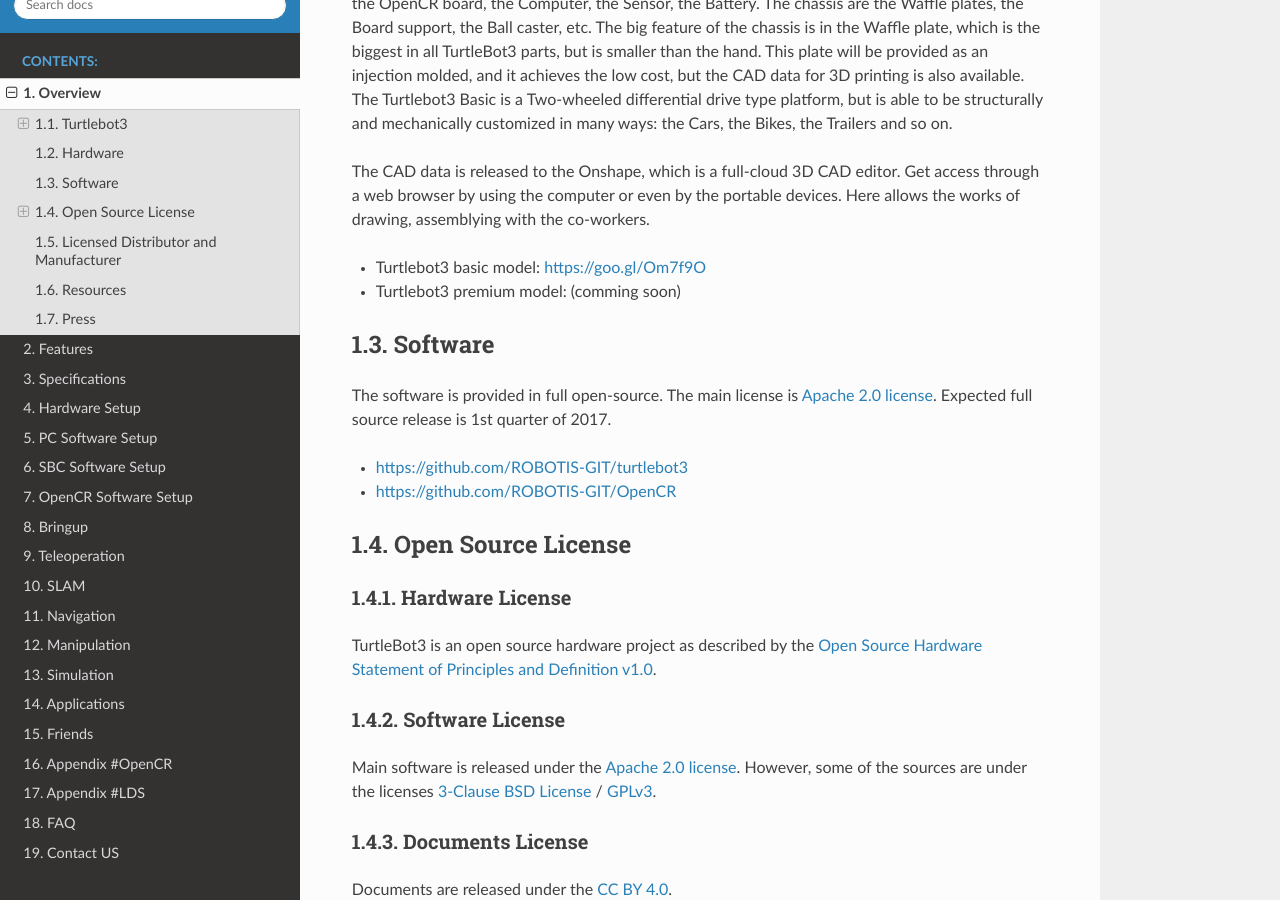
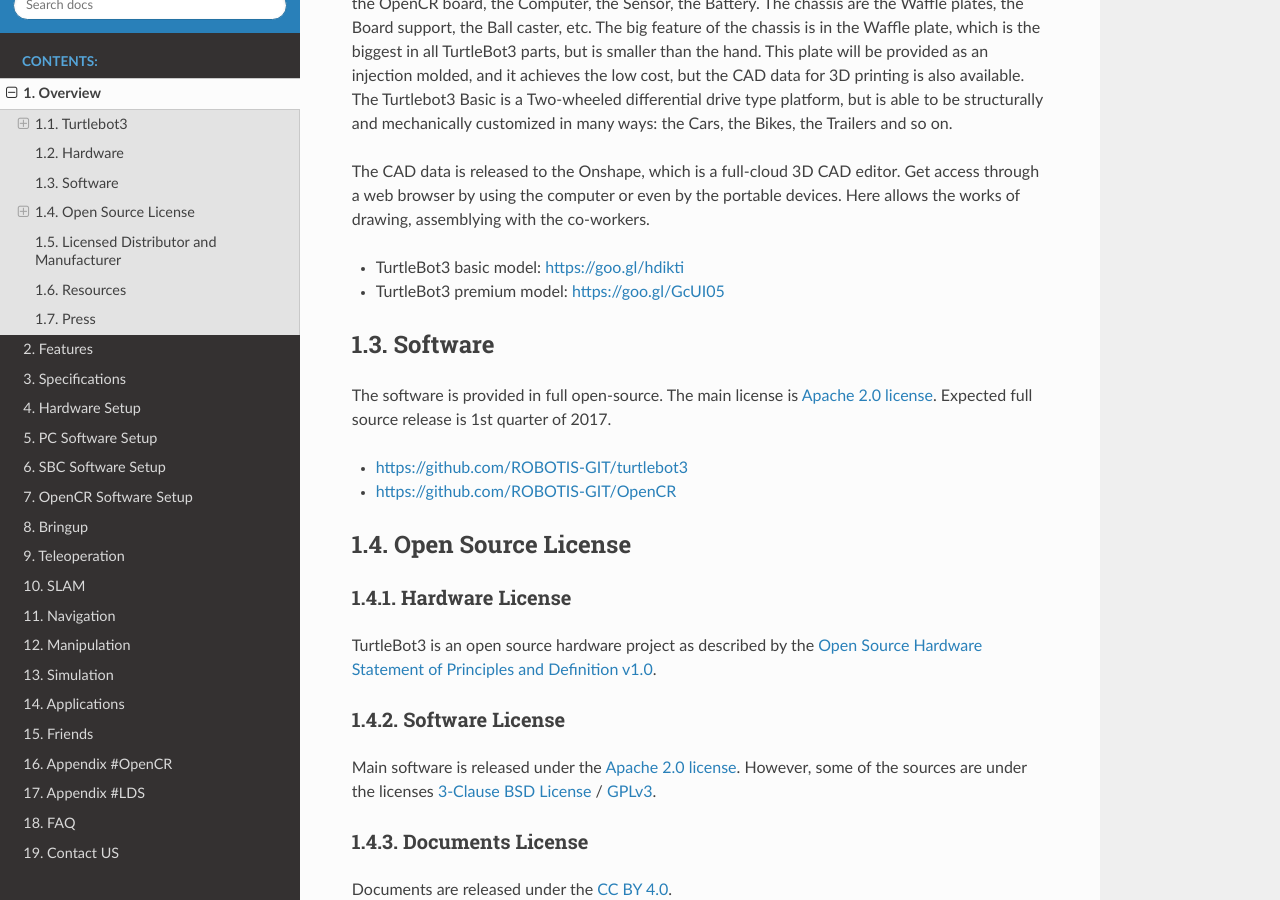
Before and after one commit to shivharis/turtlebot3_wiki, a Sphinx documentation site: the page built from docs/source/introduction.rst, in a window 1280 px wide and 900 px high, scrolled down 690 px. Built offline with Sphinx 7.4.7 and the Read the Docs theme 2.0.0, drawn with Linux system fonts in a browser that asks for light colours.

```diff
--- a/docs/source/introduction.rst
+++ b/docs/source/introduction.rst
@@ -23,8 +23,8 @@ The components of Turtlebot3 as a default are the following: the Chassis, the Mo
 
 The CAD data is released to the Onshape, which is a full-cloud 3D CAD editor. Get access through a web browser by using the computer or even by the portable devices. Here allows the works of drawing, assemblying with the co-workers.
 
-- Turtlebot3 basic model: https://goo.gl/Om7f9O
-- Turtlebot3 premium model: (comming soon)
+- TurtleBot3 basic model: https://goo.gl/hdikti
+- TurtleBot3 premium model: https://goo.gl/GcUI05
 
 Software
 --------
```
Also changed, not shown: docs/source/specifications.rst (+14 -0 lines).
